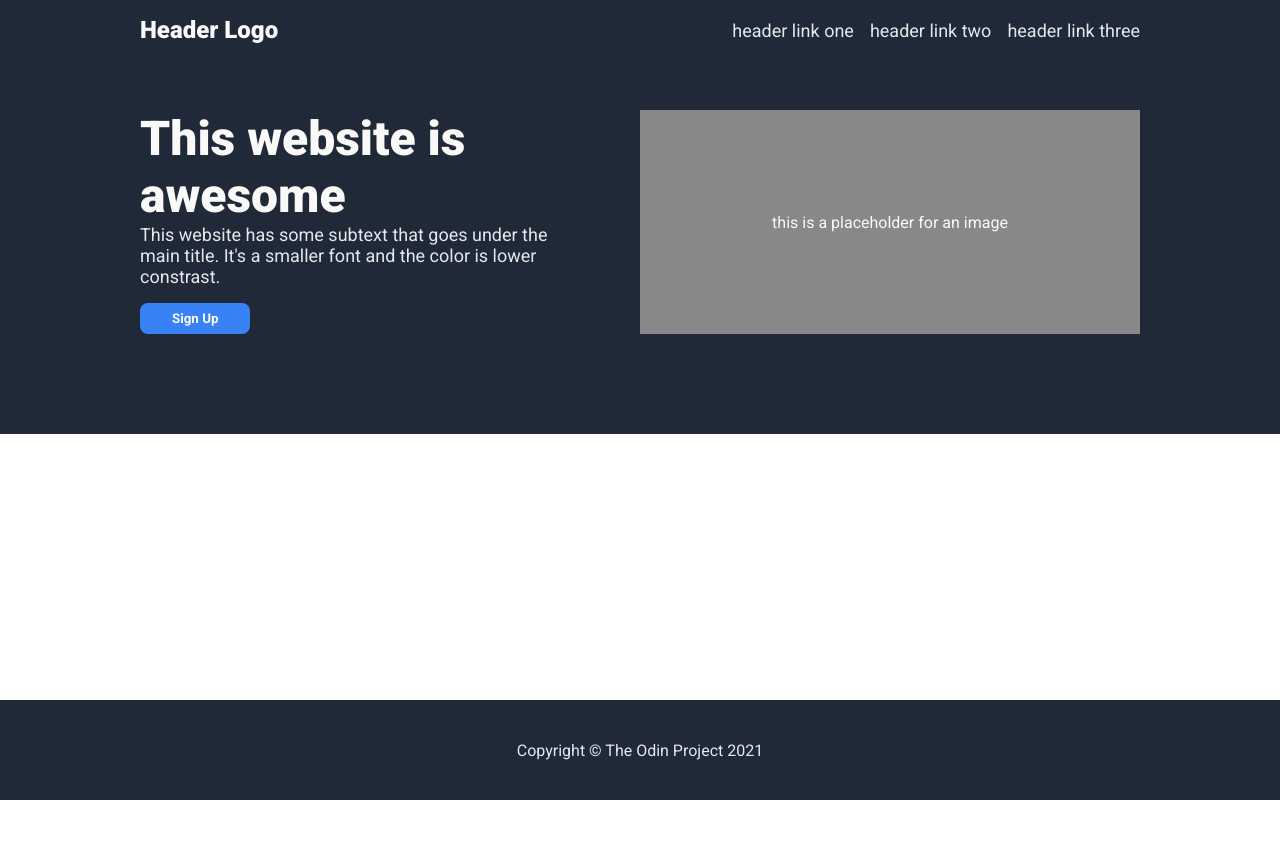
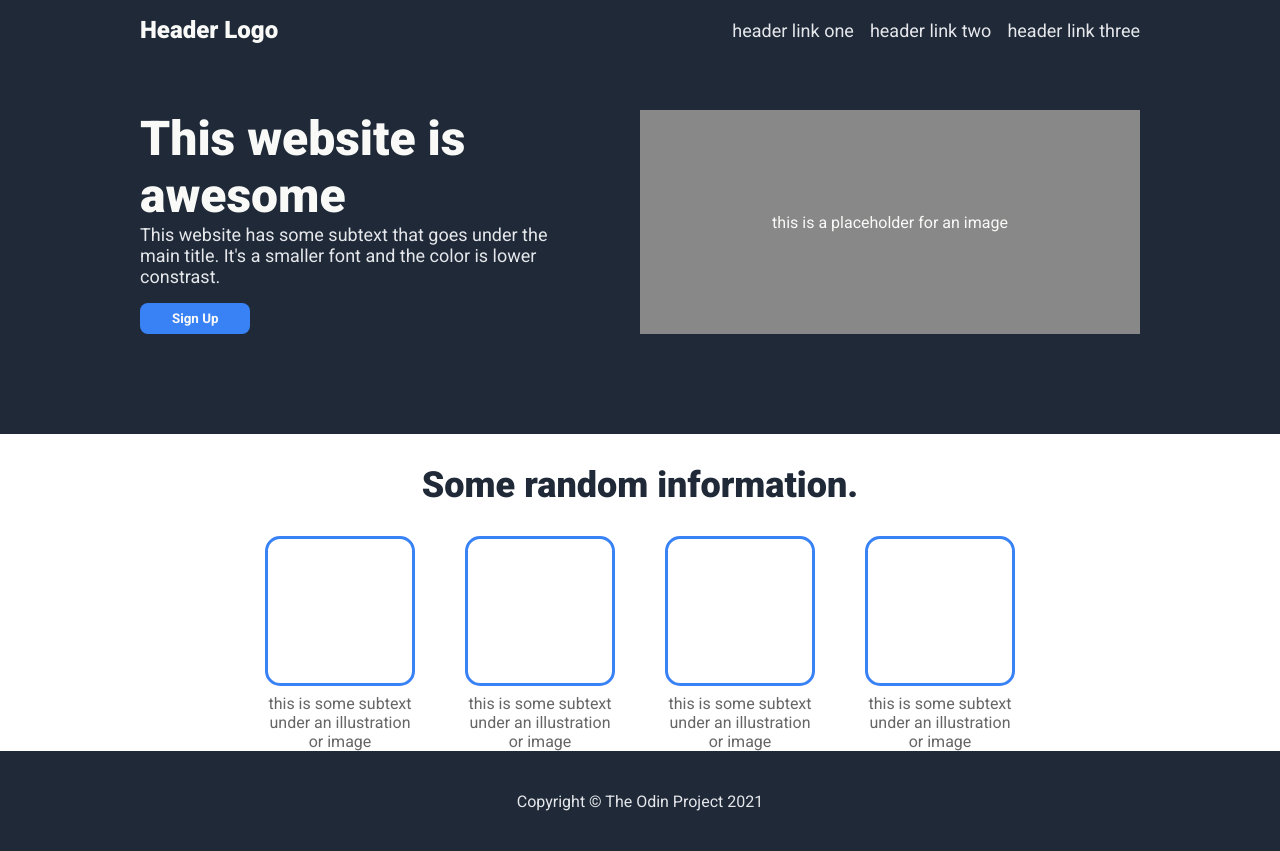
Before and after one commit to rnbr04/landing-page, a plain HTML site: page index.html in a window 1280 px wide. Before the commit the page ends 800 px from the top, so only its background shows below. Drawn offline with Linux system fonts and the light colour scheme.

Commit message:
Main: Add info-grids with subtext

```diff
--- a/index.html
+++ b/index.html
@@ -36,7 +36,31 @@
       </div>
     </div>
   </header>
-
+  <main>
+    <div class="info-grid">
+      <div class="heading">
+        Some random information.
+      </div>
+      <ul>
+        <li>
+          <div class="square"></div>
+          <div class="subtext">this is some subtext under an illustration or image</div>
+        </li>
+        <li>
+          <div class="square"></div>
+          <div class="subtext">this is some subtext under an illustration or image</div>
+        </li>
+        <li>
+          <div class="square"></div>
+          <div class="subtext">this is some subtext under an illustration or image</div>
+        </li>
+        <li>
+          <div class="square"></div>
+          <div class="subtext">this is some subtext under an illustration or image</div>
+        </li>
+      </ul>
+    </div>
+  </main>
   <footer>
     Copyright © The Odin Project 2021
   </footer>
--- a/style.css
+++ b/style.css
@@ -97,8 +97,55 @@ button {
   background-color: #888888;
 }
 
+main {
+  display: flex;
+  flex: 1;
+  flex-flow: column;
+}
+
+.info-grid {
+  display: flex;
+  flex-flow: column;
+  align-items: center;
+  margin-left: auto;
+  margin-right: auto;
+}
+
+.info-grid .heading {
+  padding: 30px;
+  font-weight: 900;
+  font-size: 36px;
+  color: #1F2937
+}
+
+.info-grid ul {
+  gap: 50px;
+}
+
+.info-grid li {
+  display: flex;
+  flex-flow: column;
+  align-items: center;
+}
+
+.square {
+  height: 150px;
+  border: 3px solid #3882f6;
+  border-radius: 10%;
+}
+
+.subtext {
+  padding-top: 8px;
+  text-align: center;
+  color: #666666;
+}
+
+.square,
+.subtext {
+  width: 150px;
+}
+
 footer {
-  margin-top: auto;
   height: 100px;
   color: #E5E7EB;
 }
```
